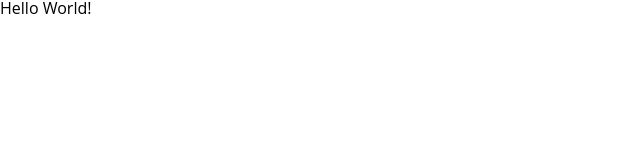
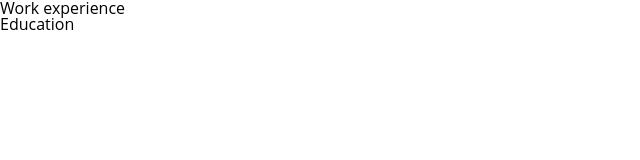
Before and after one commit to Sukhvinder-Singh/vue-resume, a Vue app: page / in a window 1280 px wide. Shown: the top 160 px of the page, without its empty margins (0-640 px from the left). Built offline with nearby package versions, Linux system fonts and the light colour scheme.

Commit message:
Test run

```diff
--- a/src/App/App.vue
+++ b/src/App/App.vue
@@ -1,7 +1,22 @@
 <template>
-  <Resume :message="`Hello World!`" />
+  <Resume :resume-data="TEST_DATA" />
 </template>
 
 <script setup>
 import Resume from "./components/Resume.vue";
+
+/**
+ * Test only
+ */
+
+const TEST_DATA = [
+  {
+    section: "work-experience",
+    heading: "Work experience",
+  },
+  {
+    section: "education",
+    heading: "Education",
+  },
+];
 </script>
--- a/src/App/components/Resume.vue
+++ b/src/App/components/Resume.vue
@@ -1,9 +1,17 @@
 <template>
-  <h1>{{ message }}</h1>
+  <div class="resume">
+    <div
+      class="resume__section"
+      v-for="(resumeSection, index) in resumeData"
+      :key="`${resumeSection.section}-${index}`"
+    >
+      <h1 class="resume__sectionHeading">{{ resumeSection.heading }}</h1>
+    </div>
+  </div>
 </template>
 
 <script setup>
 const props = defineProps({
-  message: String,
+  resumeData: Array,
 });
 </script>
```
